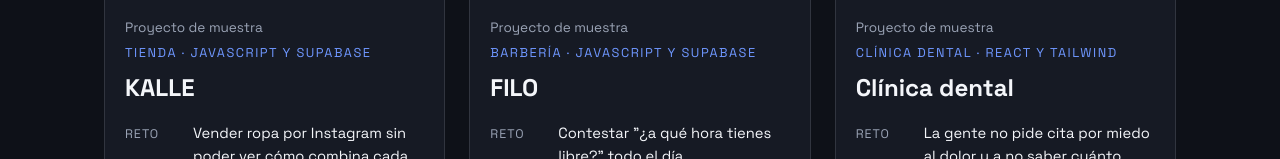
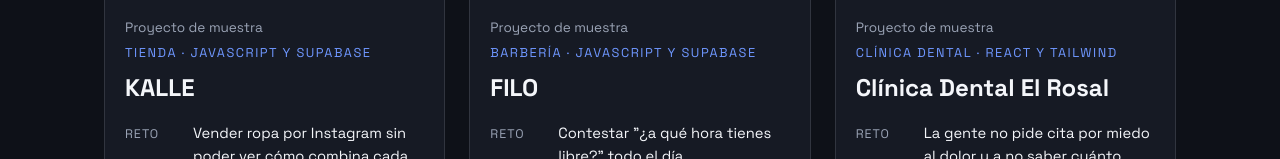
Before and after one commit to josiaspalmares-hub/portafolio, a plain HTML site: page index.html in a window 1280 px wide. Shown: the part 1884-2043 px from the top of the page. Drawn offline with Linux system fonts and the light colour scheme.

Commit message:
Nombre completo de la Clínica Dental El Rosal
Co-Authored-By: Claude Opus 5.5 <noreply@anthropic.com>

```diff
--- a/index.html
+++ b/index.html
@@ -113,7 +113,7 @@
 <img class="tarjeta__foto" src="img/trabajos/esmalte.webp" alt="Página de inicio de la clínica dental" loading="lazy">
 <p class="tarjeta__origen">Proyecto de muestra</p>
 <p class="tarjeta__tipo">Clínica dental · React y Tailwind</p>
-<h3 class="tarjeta__nombre">Clínica dental</h3>
+<h3 class="tarjeta__nombre">Clínica Dental El Rosal</h3>
 <dl class="caso">
 <dt>Reto</dt><dd>La gente no pide cita por miedo al dolor y a no saber cuánto cuesta.</dd>
 <dt>Hice</dt><dd>Una guía que va del problema al tratamiento con precio en $ y Bs, citas por WhatsApp y un panel de recepción.</dd>
```
